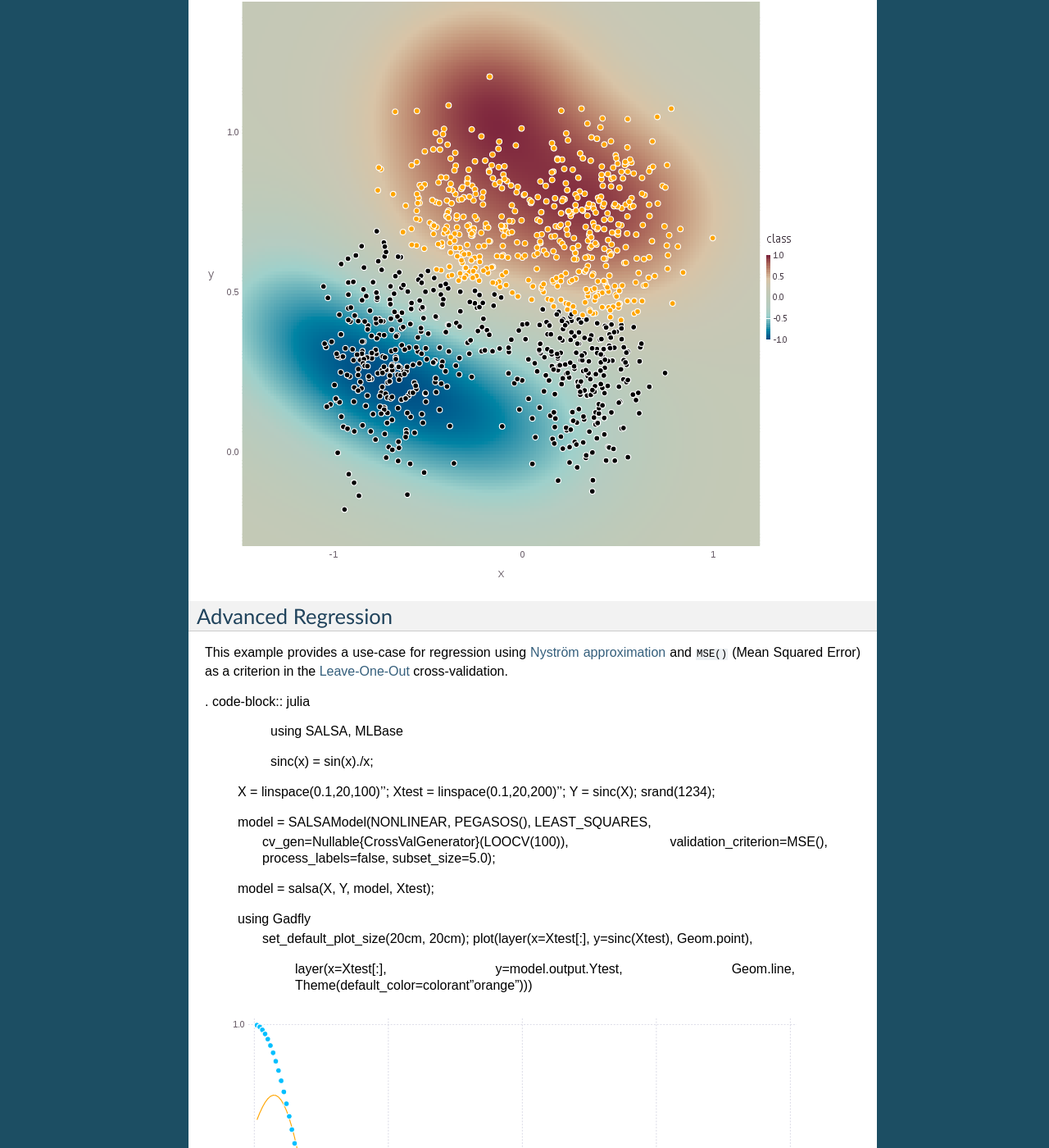
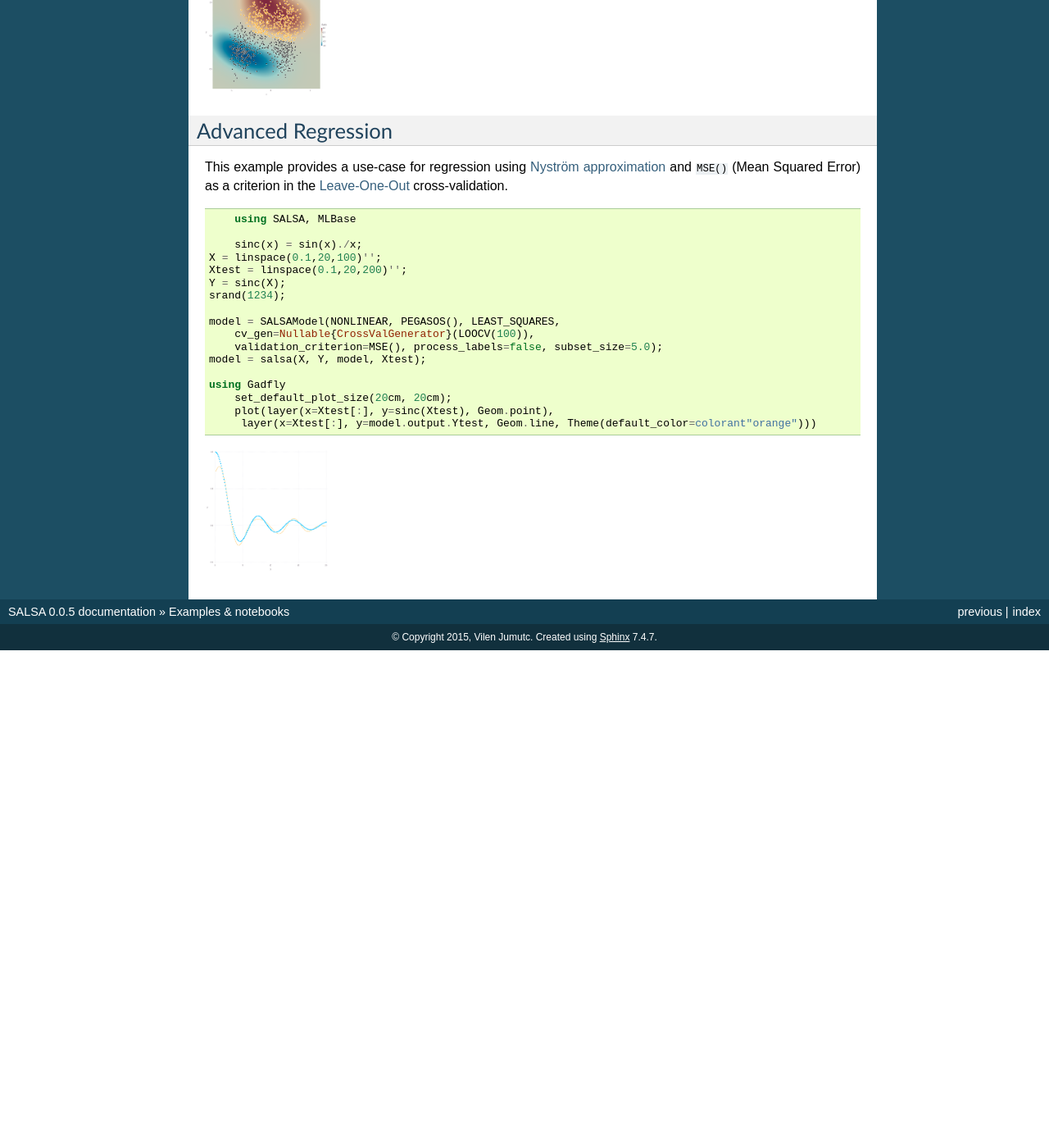
Before and after one commit to jumutc/SALSA.jl, a Sphinx documentation site: the page built from docs/source/examples.rst, in a window 1280 px wide and 1400 px high, scrolled down 961 px. Shown: the whole window at 82% size. Built offline with Sphinx 7.4.7, drawn with Linux system fonts in a browser that asks for light colours; formulas are drawn with MathJax 3; after the commit the page ends 1754 px from its top, so only the background shows below that; some of the changed text lies outside the part shown.

Commit message:
docs update

```diff
--- a/docs/source/examples.rst
+++ b/docs/source/examples.rst
@@ -4,7 +4,7 @@ Examples & notebooks
 Prerequisites
 ~~~~~~~~~~~~~~
 
-Please refer to `Julia downloads <http://julialang.org/downloads>`_ page for installing **Julia** language and all dependencies. The instructions for installing the **SALSA** package can be found :ref:`**here** <installation>`. Some additional plotting and data management packages might be required to run examples below (like ``Winston``, ``Gadfly`` or ``DataFrames`` *etc*). If you prefer Python-style notebooks please refer to `**Project Jupyter <http://jupyter.org>`_ and `**IJulia** <http://github.com/JuliaLang/IJulia.jl>` package for instructions. In this section we provide code snippets which can be easily copied into the **Julia** console or **Jupyter** notebook.
+Please refer to `Julia downloads <http://julialang.org/downloads>`_ page for installing **Julia** language and all dependencies. The instructions for installing the **SALSA** package can be found :ref:`here <installation>`. Some additional plotting and data management packages might be required to run examples below (like ``Winston``, ``Gadfly`` or ``DataFrames`` *etc*). If you prefer Python-style notebooks please refer to `Project Jupyter <http://jupyter.org>`_ and `IJulia <http://github.com/JuliaLang/IJulia.jl>`_ package for instructions. In this section we provide code snippets which can be easily copied into the **Julia** console or **Jupyter** notebook.
 
 
 Advanced Classification
@@ -50,6 +50,7 @@ This example provides a use-case for nonlinear classification using :doc:`Nystr
 
 .. image:: ../ripley.png
 	:alt: Advanced Classification Example
+	:height: 150px
 
 
 Advanced Regression
@@ -57,7 +58,7 @@ Advanced Regression
 
 This example provides a use-case for regression using :doc:`Nyström approximation <nystrom>` and ``MSE()`` (Mean Squared Error) as a criterion in the `Leave-One-Out <https://en.wikipedia.org/wiki/Cross-validation_(statistics)>`_ cross-validation.
 
-. code-block:: julia
+.. code-block:: julia
 
 	using SALSA, MLBase
 
@@ -80,3 +81,4 @@ This example provides a use-case for regression using :doc:`Nyström approximati
 
 .. image:: ../sinc.png
 	:alt: Advanced Regression Example
+	:height: 150px
--- a/docs/source/index.rst
+++ b/docs/source/index.rst
@@ -21,12 +21,12 @@ Welcome to SALSA's documentation!
     :scale: 100%
     :target: https://readthedocs.org/projects/salsajl/
 
-**SALSA**: ``Software`` Lab for ``Advanced`` Machine ``Learning`` with ``Stochastic`` ``Algorithms`` is a native `**Julia** <http://julialang.org>`_ implementation of stochastic algorithms for:
+**SALSA**: ``Software`` Lab for ``Advanced`` Machine ``Learning`` with ``Stochastic`` ``Algorithms`` is a native **`Julia <http://julialang.org>`_** implementation of stochastic algorithms for:
 
 - linear and non-linear **Support Vector Machines**
 - **sparse linear modelling**
 
-**SALSA** is an open source project available at `**Github** <http://github.com/jumutc/SALSA.jl>`_ under the `**GPLv3** <https://github.com/jumutc/SALSA.jl/blob/master/LICENSE>`_ license.
+**SALSA** is an open source project available at **`Github <http://github.com/jumutc/SALSA.jl>`_** under the **`GPLv3** <https://github.com/jumutc/SALSA.jl/blob/master/LICENSE>`_** license.
 
 .. _installation:
 
```
